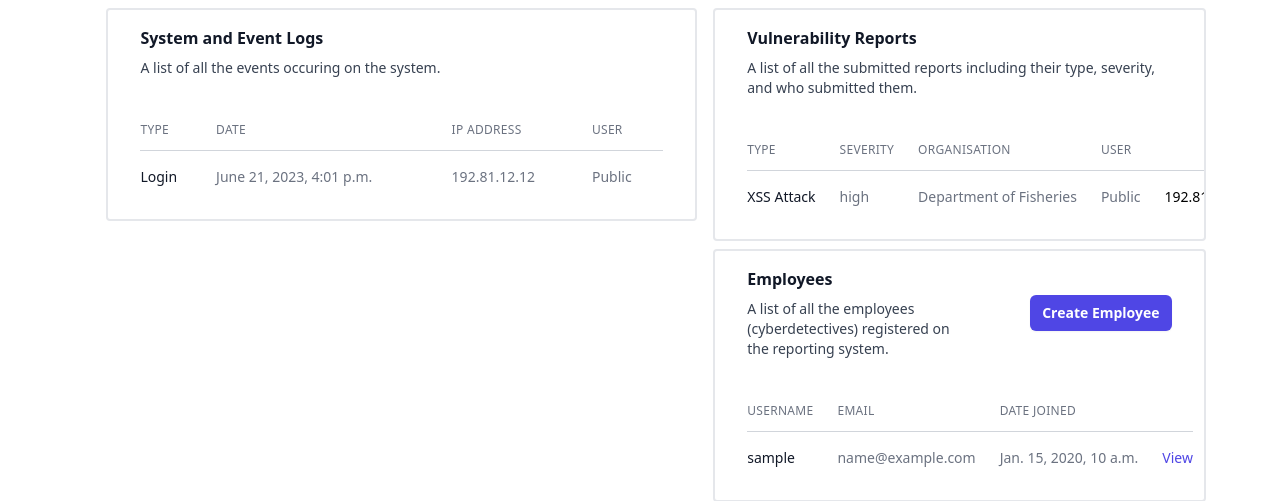
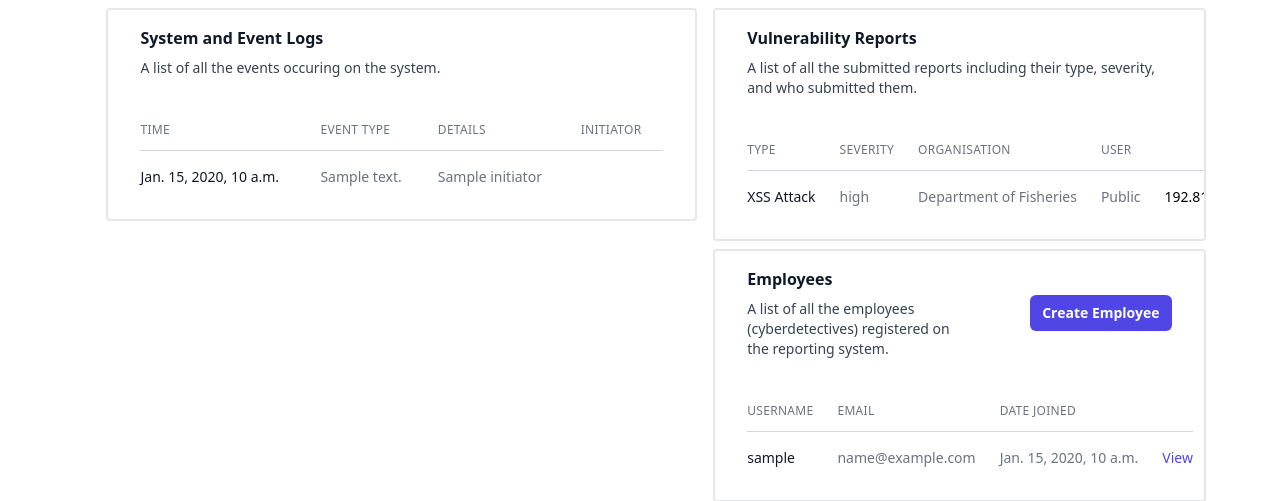
Before and after one commit to nkosi-tauro/dfrs_domain, a Django app: template templates/adminview/admin.html in a window 1280 px wide. Shown: the part 64-565 px from the top of the page. Run offline with Django 4.2, Linux system fonts and the light colour scheme; tables that the repository leaves empty hold one stand-in row (values such as "Sample post"); the template is opened without the code that fills it: values that come from a table or form of the project are taken from there, most other values are stand-ins (such as "Sample title", 1, 10 or a date in 2020); some libraries are stand-ins or nearby versions.

Commit message:
added system logs table

```diff
--- a/templates/adminview/eventlogs.html
+++ b/templates/adminview/eventlogs.html
@@ -2,9 +2,7 @@
   <div class="sm:flex sm:items-center">
     <div class="sm:flex-auto">
       <h1 class="text-base font-semibold leading-6 text-gray-900">System and Event Logs</h1>
-      <p class="mt-2 text-sm text-gray-700">
-        A list of all the events occuring on the system.
-      </p>
+      <p class="mt-2 text-sm text-gray-700">A list of all the events occuring on the system.</p>
     </div>
   </div>
   <div class="mt-8 flow-root">
@@ -15,30 +13,35 @@
             <tr>
               <th scope="col"
                   class="py-3 pl-4 pr-3 text-left text-xs font-medium uppercase tracking-wide text-gray-500 sm:pl-0">
-                Type
+                Time
               </th>
               <th scope="col"
-                  class="px-3 py-3 text-left text-xs font-medium uppercase tracking-wide text-gray-500">Date</th>
+                  class="px-3 py-3 text-left text-xs font-medium uppercase tracking-wide text-gray-500">Event Type</th>
               <th scope="col"
-                  class="px-3 py-3 text-left text-xs font-medium uppercase tracking-wide text-gray-500">IP Address</th>
+                  class="px-3 py-3 text-left text-xs font-medium uppercase tracking-wide text-gray-500">Details</th>
               <th scope="col"
-                  class="px-3 py-3 text-left text-xs font-medium uppercase tracking-wide text-gray-500">User</th>
-              {% comment %} <th scope="col" class="relative py-3 pl-3 pr-4 sm:pr-0">
-                <span class="sr-only">Edit</span>
-              </th> {% endcomment %}
+                  class="px-3 py-3 text-left text-xs font-medium uppercase tracking-wide text-gray-500">Initiator</th>
             </tr>
           </thead>
           <tbody class="divide-y divide-gray-200 bg-white">
-            <tr>
-              <td class="whitespace-nowrap py-4 pl-4 pr-3 text-sm font-medium text-gray-900 sm:pl-0">Login</td>
-              <td class="whitespace-nowrap px-3 py-4 text-sm text-gray-500">June 21, 2023, 4:01 p.m.</td>
-              <td class="whitespace-nowrap px-3 py-4 text-sm text-gray-500">192.81.12.12</td>
-              <td class="whitespace-nowrap px-3 py-4 text-sm text-gray-500">Public</td>
-              {% comment %} <td class="relative whitespace-nowrap py-4 pl-3 pr-4 text-right text-sm font-medium sm:pr-0">
-                <a href="#" class="text-indigo-600 hover:text-indigo-900">Edit<span class="sr-only">, Lindsay Walton</span></a>
-              </td> {% endcomment %}
-            </tr>
-            <!-- More people... -->
+            {% for event in events %}
+              <tr>
+                <td class="whitespace-nowrap py-4 pl-4 pr-3 text-sm font-medium text-gray-900 sm:pl-0">{{ event.timestamp }}</td>
+                {% if event.type == "info" %}
+                  <td class="whitespace-nowrap px-3 py-4 text-sm text-gray-500">
+                    <span class="inline-flex items-center rounded-md bg-green-50 px-2 py-1 text-xs font-medium text-green-700 ring-1 ring-inset ring-green-600/20">{{ event.type }}</span>
+                  </td>
+                {% elif event.type == "warning" %}
+                  <td class="whitespace-nowrap px-3 py-4 text-sm text-yellow-500"><span class="inline-flex items-center rounded-md bg-amber-50 px-2 py-1 text-xs font-medium text-amber-700 ring-1 ring-inset ring-amber-600/20">{{ event.type }}</span></td>
+                {% elif event.type == "error" %}
+                  <td class="whitespace-nowrap px-3 py-4 text-sm text-yellow-500"><span class="inline-flex items-center rounded-md bg-red-50 px-2 py-1 text-xs font-medium text-red-700 ring-1 ring-inset ring-red-600/20">{{ event.type }}</span></td>
+                {% elif event.type == "critical" %}
+                  <td class="whitespace-nowrap px-3 py-4 text-sm text-yellow-500"><span class="inline-flex items-center rounded-md bg-red-50 px-2 py-1 text-xs font-medium text-red-700 ring-1 ring-inset ring-red-600/20">{{ event.type }}</span></td>
+                {% endif %}
+                <td class="whitespace-nowrap px-3 py-4 text-sm text-gray-500">{{ event.message }}</td>
+                <td class="whitespace-nowrap px-3 py-4 text-sm text-gray-500">{{ event.initiator }}</td>
+              </tr>
+            {% endfor %}
           </tbody>
         </table>
       </div>
```
Also changed, not shown: reporting_system/views.py (+10 -1 lines).
